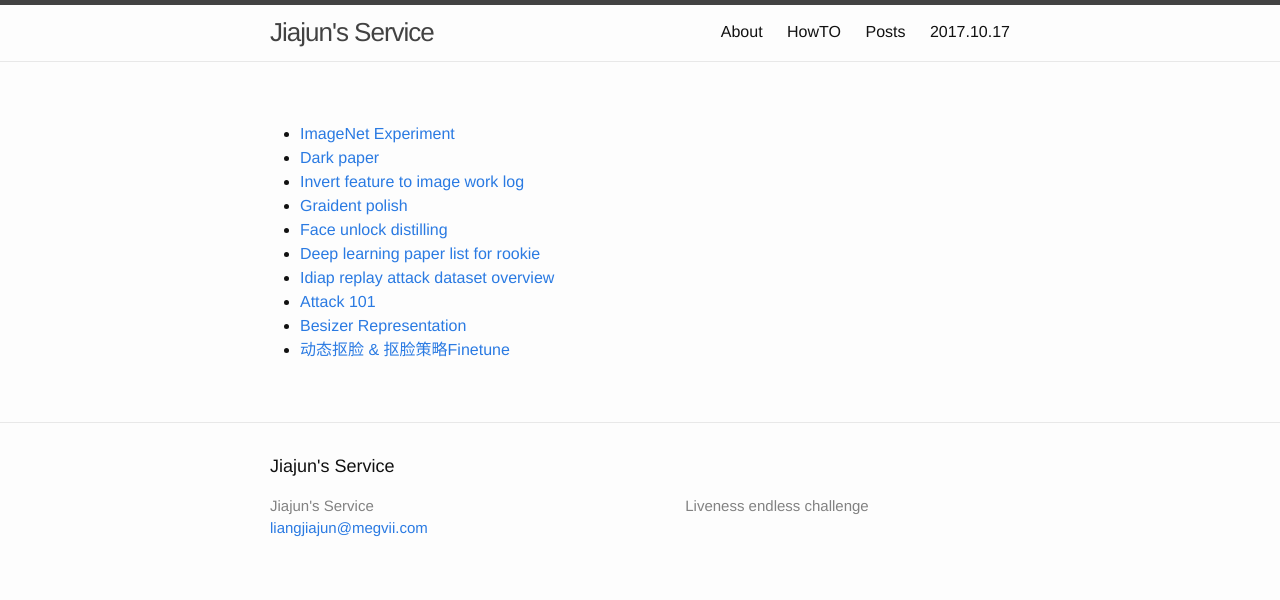
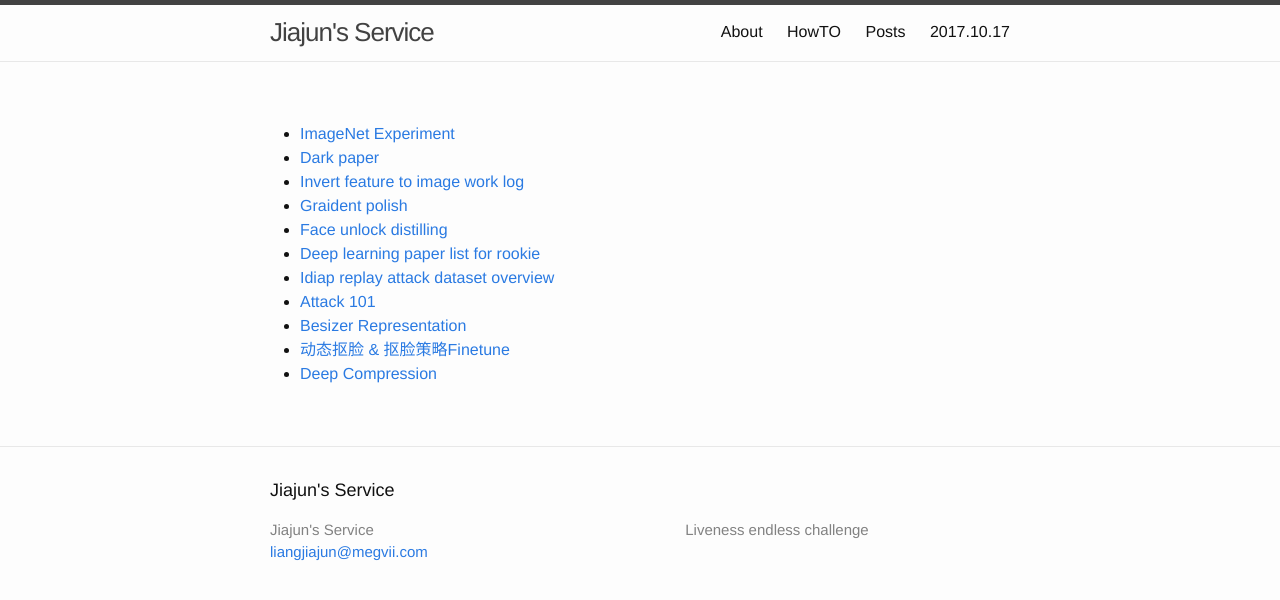
Before and after one commit to tracyliang18/tracyliang18.github.io, a Jekyll site: the page built from docs/worklog.md, in a window 1280 px wide. Shown: the top 600 px of the page. Built offline with Jekyll 4.4.1, drawn with Linux system fonts in a browser that asks for light colours; our own code applies the rules of GitHub Pages for plain Markdown files.

Commit message:
add deep compression work log

```diff
--- a/docs/worklog.md
+++ b/docs/worklog.md
@@ -8,3 +8,4 @@
 * [Attack 101](https://docs.google.com/a/megvii.com/spreadsheets/d/10rcGZcTmMky_HBnBAbpDc9ViKMQPSDnRWBixK0_POqs/edit?usp=drive_web)
 * [Besizer Representation](https://docs.google.com/document/d/1uzAj5mpLBHDEIrApDJ90w8liyTg_BNnuYExjhdmMAw8/edit)
 * [动态抠脸 & 抠脸策略Finetune](https://docs.google.com/document/d/13QK70AcSzFaRhE97M-3KOZpeIoz9DSF2Nqh99_o7IUI/edit#)
+* [Deep Compression](https://docs.google.com/document/d/1opnyAlikWswEpanG-V9GNe8hx8MoNOv1ywsAV3jpRxw/edit#heading=h.nopeid5buv94)
```
